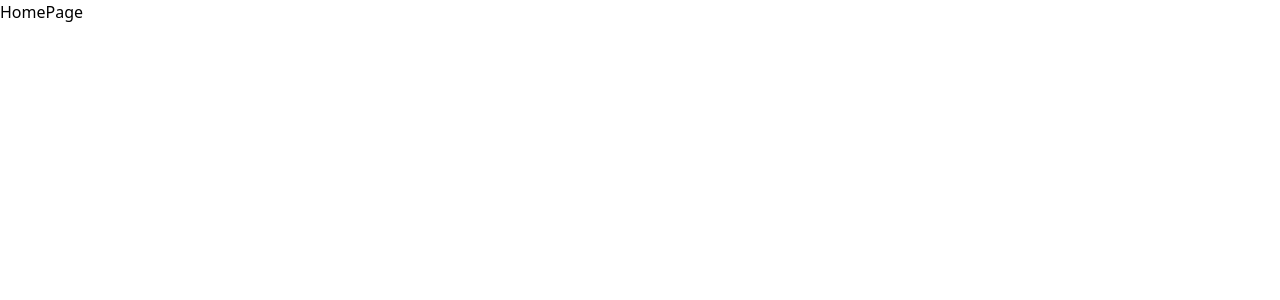
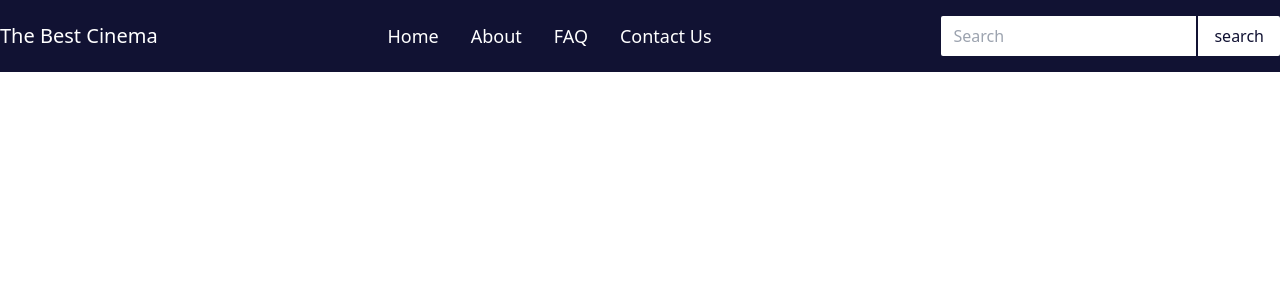
Before and after one commit to ashariRizki/the-best-cinema, a React (Create React App) app: page / in a window 1280 px wide. Shown: the top 300 px of the page. Built offline with nearby package versions, Linux system fonts and the light colour scheme.

Commit message:
Add Navbar

```diff
--- a/public/index.html
+++ b/public/index.html
@@ -5,39 +5,14 @@
     <link rel="icon" href="%PUBLIC_URL%/favicon.ico" />
     <meta name="viewport" content="width=device-width, initial-scale=1" />
     <meta name="theme-color" content="#000000" />
-    <meta
-      name="description"
-      content="Web site created using create-react-app"
-    />
+    <meta name="description" content="Web site created using create-react-app" />
     <link rel="apple-touch-icon" href="%PUBLIC_URL%/logo192.png" />
-    <!--
-      manifest.json provides metadata used when your web app is installed on a
-      user's mobile device or desktop. See https://developers.google.com/web/fundamentals/web-app-manifest/
-    -->
+
     <link rel="manifest" href="%PUBLIC_URL%/manifest.json" />
-    <!--
-      Notice the use of %PUBLIC_URL% in the tags above.
-      It will be replaced with the URL of the `public` folder during the build.
-      Only files inside the `public` folder can be referenced from the HTML.
-
-      Unlike "/favicon.ico" or "favicon.ico", "%PUBLIC_URL%/favicon.ico" will
-      work correctly both with client-side routing and a non-root public URL.
-      Learn how to configure a non-root public URL by running `npm run build`.
-    -->
-    <title>React App</title>
+    <title>The Best Cinema</title>
   </head>
   <body>
     <noscript>You need to enable JavaScript to run this app.</noscript>
     <div id="root"></div>
-    <!--
-      This HTML file is a template.
-      If you open it directly in the browser, you will see an empty page.
-
-      You can add webfonts, meta tags, or analytics to this file.
-      The build step will place the bundled scripts into the <body> tag.
-
-      To begin the development, run `npm start` or `yarn start`.
-      To create a production bundle, use `npm run build` or `yarn build`.
-    -->
   </body>
 </html>
--- /dev/null
+++ b/src/components/Header/index.tsx
@@ -0,0 +1,26 @@
+import React from "react";
+import { NavLink } from "react-router-dom";
+
+const Header: React.FC = () => {
+  return (
+    <div className='bg-primary text-white mx-auto flex py-4 justify-center items-center'>
+      <nav className='flex w-full justify-between max-w-[1400px] items-center'>
+        <h1 className='text-xl'>The Best Cinema</h1>
+        <ul className='flex gap-8 text-lg'>
+          <NavLink to='/'>Home</NavLink>
+          <NavLink to='/about'>About</NavLink>
+          <NavLink to='/faq'>FAQ</NavLink>
+          <NavLink to='/contact-us'>Contact Us</NavLink>
+        </ul>
+        <form>
+          <input className='rounded-l-sm px-3 py-2' type='text' placeholder='Search' />
+          <button className='bg-white text-primary px-4 py-2 rounded-r-sm border-l-2 border-primary'>
+            search
+          </button>
+        </form>
+      </nav>
+    </div>
+  );
+};
+
+export default Header;
--- a/src/pages/Home/index.tsx
+++ b/src/pages/Home/index.tsx
@@ -1,7 +1,12 @@
 import React from "react";
+import Header from "../../components/Header";
 
 const HomePage: React.FC = () => {
-  return <div>HomePage</div>;
+  return (
+    <div>
+      <Header />
+    </div>
+  );
 };
 
 export default HomePage;
--- a/tailwind.config.js
+++ b/tailwind.config.js
@@ -1,7 +1,11 @@
 module.exports = {
   content: ["./src/**/*.{js,jsx,ts,tsx}"],
   theme: {
-    extend: {},
+    extend: {
+      colors: {
+        primary: "#111233",
+      },
+    },
   },
   plugins: [],
 };
```
